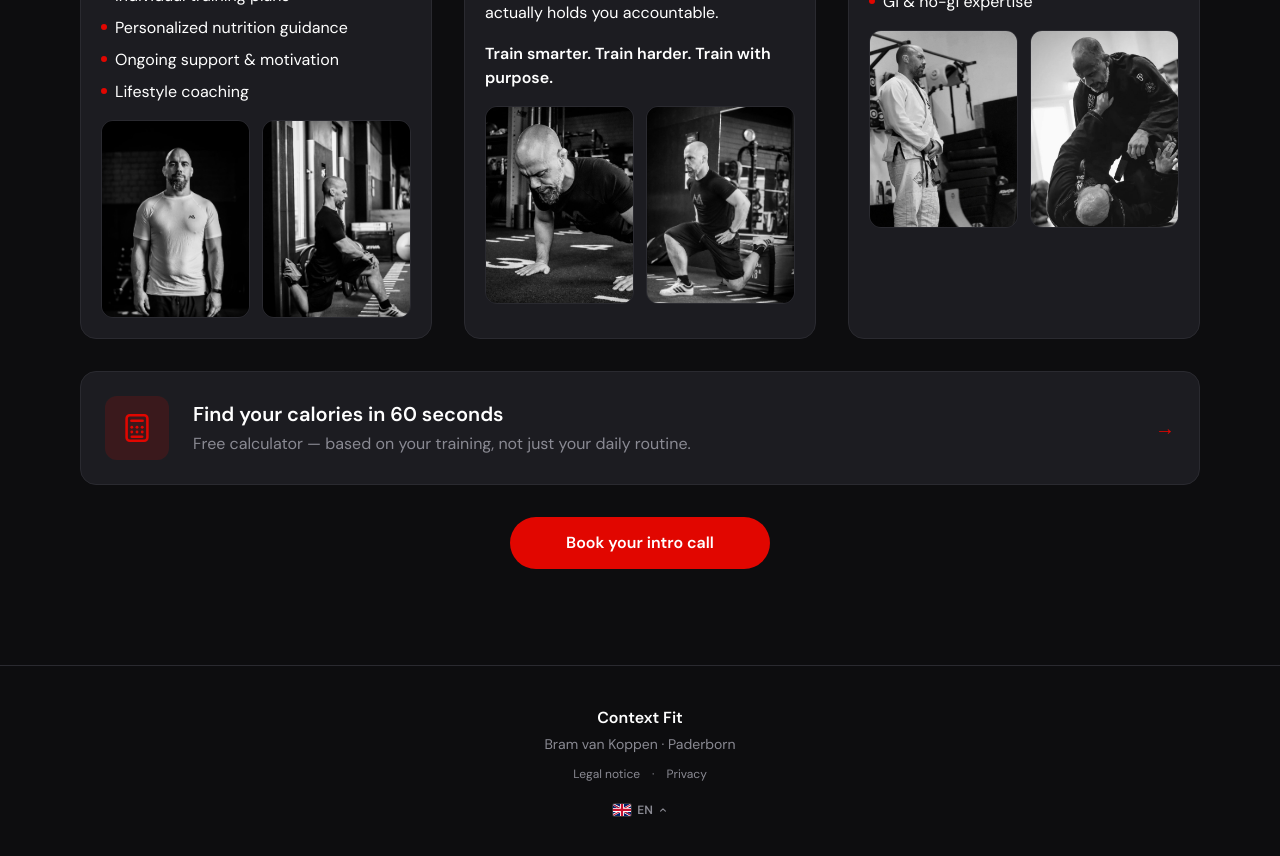
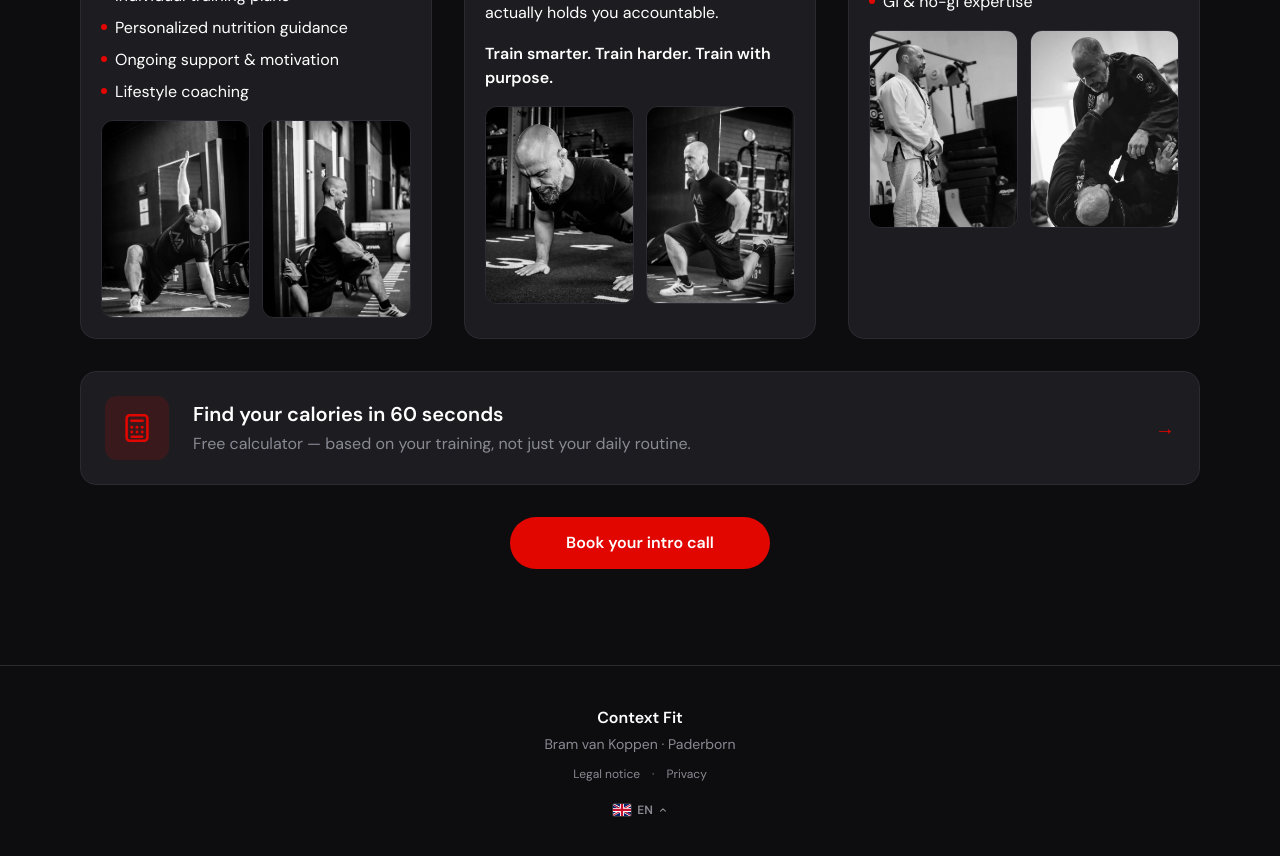
Before and after one commit to SorcG/context-fit, a Next.js app: page /en/leistungen in a window 1280 px wide. Shown: the part 1480-2336 px from the top of the page. Built offline with nearby package versions, Linux system fonts and the light colour scheme; a web font is replaced by a local one.

Commit message:
Anpassungen Bild Leistungen

```diff
--- a/app/[locale]/leistungen/page.tsx
+++ b/app/[locale]/leistungen/page.tsx
@@ -31,8 +31,8 @@ const services = [
     imagePosition: "object-center",
     extraImages: [
       {
-        src: "/images/bram_frontshot.jpeg",
-        alt: "bramFrontshot",
+        src: "/images/stretching.jpeg",
+        alt: "stretching",
         grayscale: false,
         imagePosition: "object-top",
       },
```
